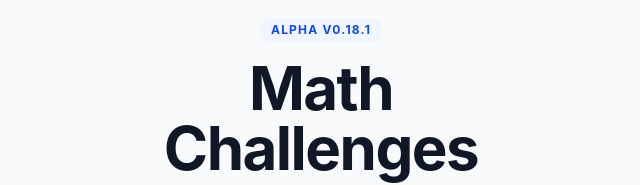
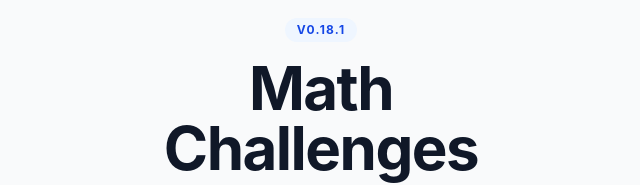
Before and after one commit to dalloro/math-challenges, a React (Vite) app: page / in a window 1280 px wide. Shown: the top 185 px of the page, without its empty margins (319-959 px from the left). Built offline with nearby package versions, Linux system fonts and the light colour scheme.

Commit message:
major: remove alpha tag and trigger v1.0.0 release

```diff
--- a/src/pages/LandingPage.tsx
+++ b/src/pages/LandingPage.tsx
@@ -57,7 +57,7 @@ export function LandingPage() {
       <div className="max-w-md w-full text-center space-y-12">
         <header>
           <div className="inline-block px-3 py-1 rounded-full bg-blue-50 text-blue-700 text-xs font-bold uppercase tracking-widest mb-4">
-            Alpha v{packageJson.version}
+            v{packageJson.version}
           </div>
           <h1 className="text-5xl font-bold tracking-tight text-gray-900 sm:text-6xl">
             Math Challenges
```
